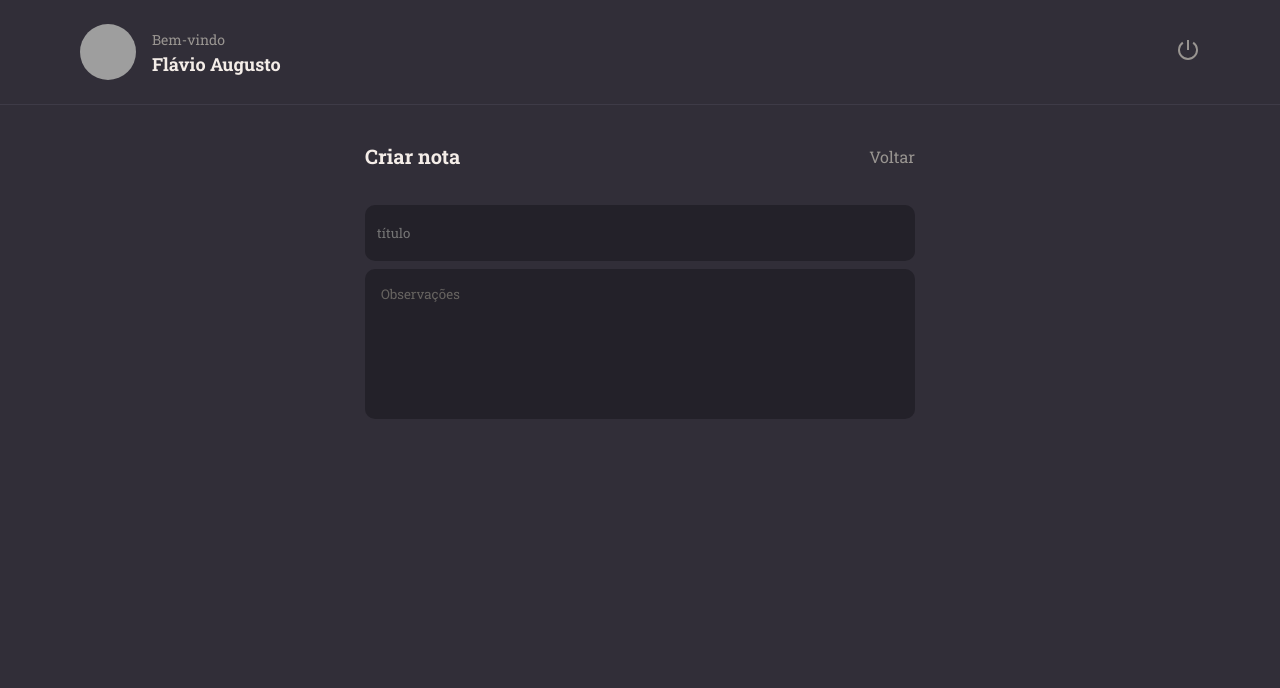
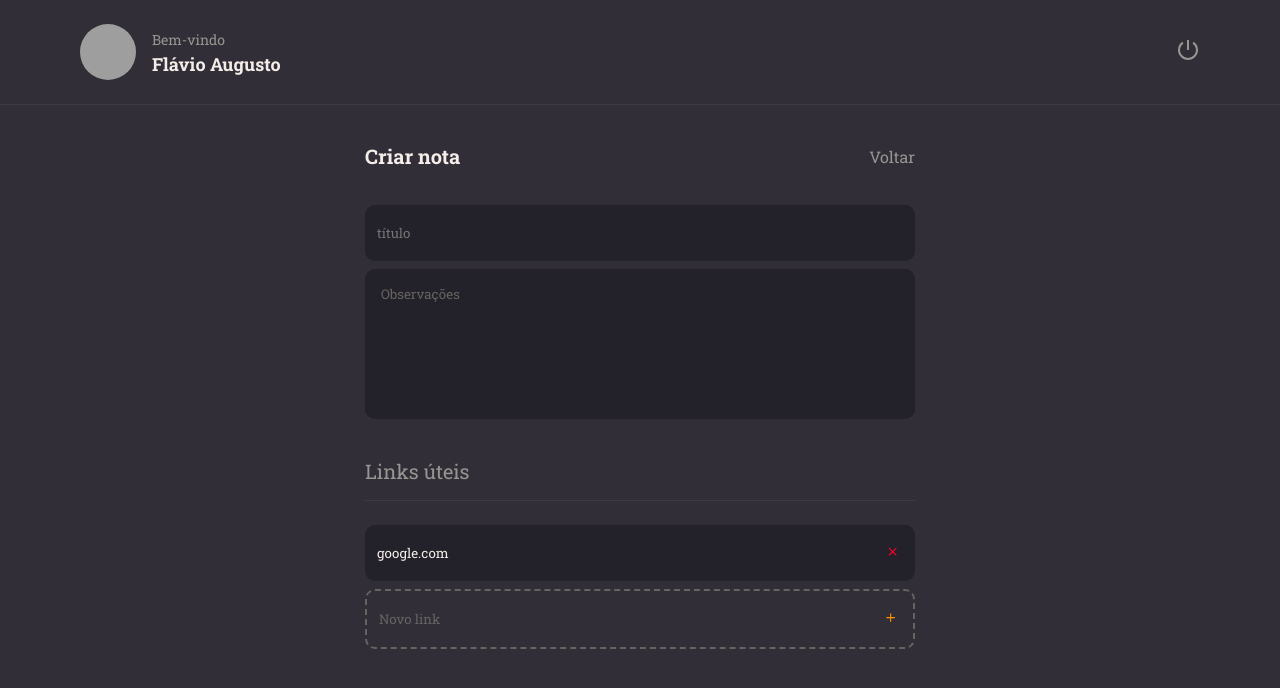
Before and after one commit to flavioaugusto1/frontend-rocketnotes, a React (Vite) app: page / in a window 1280 px wide. Shown: the top 688 px of the page. Built offline with nearby package versions, Linux system fonts and the light colour scheme; grey boxes are pictures that could not be loaded.

Commit message:
incremented inputs, textarea and section for links

```diff
--- /dev/null
+++ b/src/components/NoteItem/index.jsx
@@ -0,0 +1,19 @@
+import { FiPlus, FiX } from "react-icons/fi";
+
+import { Container } from "./styles";
+
+export function NoteItem({ isNew, value, onClick, ...rest }) {
+  return (
+    <Container isNew={isNew}>
+      <input typex="text" value={value} readOnly={!isNew} {...rest} />
+
+      <button
+        type="button"
+        onClick={onClick}
+        className={isNew ? "button-add" : "button-delete"}
+      >
+        {isNew ? <FiPlus /> : <FiX />}
+      </button>
+    </Container>
+  );
+}
--- /dev/null
+++ b/src/components/NoteItem/styles.js
@@ -0,0 +1,47 @@
+import { styled } from "styled-components";
+
+export const Container = styled.div`
+  display: flex;
+  align-items: center;
+
+  background: ${({ theme, isNew }) =>
+    isNew ? "transparent" : theme.COLORS.BACKGROUND_900};
+
+  color: ${({ theme }) => theme.COLORS.GRAY_300};
+
+  border: ${({ theme, isNew }) =>
+    isNew ? `2px dashed ${theme.COLORS.GRAY_300}` : "none"};
+
+  margin-bottom: 0.8rem;
+  border-radius: 1rem;
+  padding-right: 1.6rem;
+
+  > button {
+    border: none;
+    background: none;
+  }
+
+  .button-delete {
+    color: ${({ theme }) => theme.COLORS.RED};
+  }
+
+  .button-add {
+    color: ${({ theme }) => theme.COLORS.ORANGE};
+  }
+
+  > input {
+    height: 5.6rem;
+    width: 100%;
+
+    padding: 1.2rem;
+
+    color: ${({ theme }) => theme.COLORS.WHITE};
+    background: transparent;
+
+    border: none;
+
+    &::placeholder {
+      color: ${({ theme }) => theme.COLORS.GRAY_300};
+    }
+  }
+`;
--- a/src/pages/New/index.jsx
+++ b/src/pages/New/index.jsx
@@ -3,6 +3,9 @@ import { Container, Form } from "./styles";
 import { Header } from "../../components/Header"
 import { Input } from "../../components/Input"
 import { Textarea } from "../../components/TextArea";
+import { Section } from "../../components/Section";
+import { NoteItem } from "../../components/NoteItem";
+
 
 export function New(){
   return(
@@ -18,6 +21,11 @@ export function New(){
 
           <Input placeholder="título"/>
           <Textarea placeholder="Observações"/>
+
+          <Section title="Links úteis">
+            <NoteItem value="google.com" />
+            <NoteItem isNew placeholder="Novo link"/>
+          </Section>
         </Form>
       </main>
 
```
